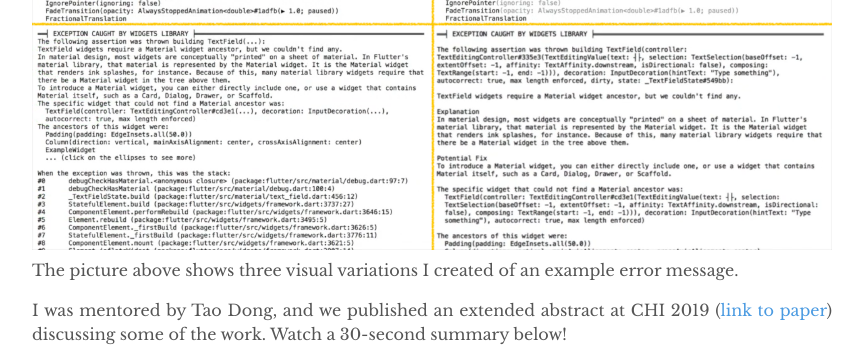
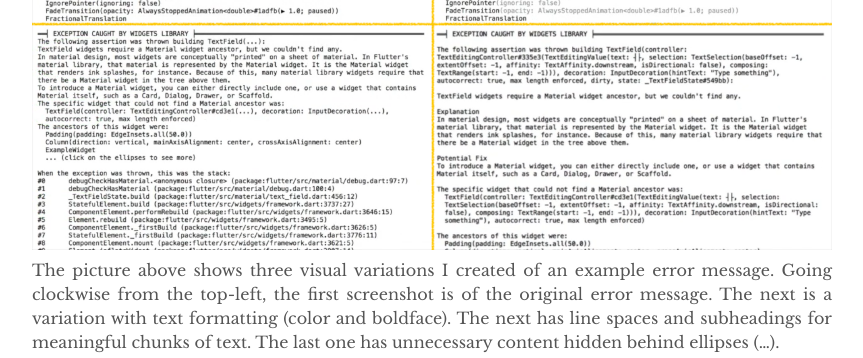
Before and after one commit to kandarpksk/kandarpksk.github.io, a Jekyll site: the page built from _posts/2018-01-29-google.md, in a window 1280 px wide and 900 px high, scrolled down 645 px, cut to the strip 0-358 px from the top of the window. Shown: the whole strip, without its empty margins (208-1071 px from the left). Built offline with Jekyll 4.4.1, drawn with Linux system fonts in a browser that asks for light colours.

Commit message:
Update 2018-01-29-google.md

```diff
--- a/_posts/2018-01-29-google.md
+++ b/_posts/2018-01-29-google.md
@@ -8,7 +8,7 @@
 As a UX Research intern at Google, I substantially improved the usability of error messages in Flutter by means of interviews with stakeholders, applications of visual design techniques in prototyping, online surveys (to do an unmoderated usability study!) and quantitative analysis.
 
 <img src="/assets/flutter/variations.png"/><!--more-->
-The picture above shows three visual variations I created of an example error message.
+The picture above shows three visual variations I created of an example error message. Going clockwise from the top-left, the first screenshot is of the original error message. The next is a variation with text formatting (color and boldface). The next has line spaces and subheadings for meaningful chunks of text. The last one has unnecessary content hidden behind ellipses (…).
 
 I was mentored by Tao Dong, and we published an extended abstract at CHI 2019 ([link to paper](/files/error-messages-chi2019-khandwala.pdf)) discussing some of the work. Watch a 30-second summary below!
 <iframe width="100%" height="500px" src="https://www.youtube.com/embed/Sd2UweBhUc0" frameborder="0" allow="accelerometer; autoplay; clipboard-write; encrypted-media; gyroscope; picture-in-picture" allowfullscreen></iframe>
```
